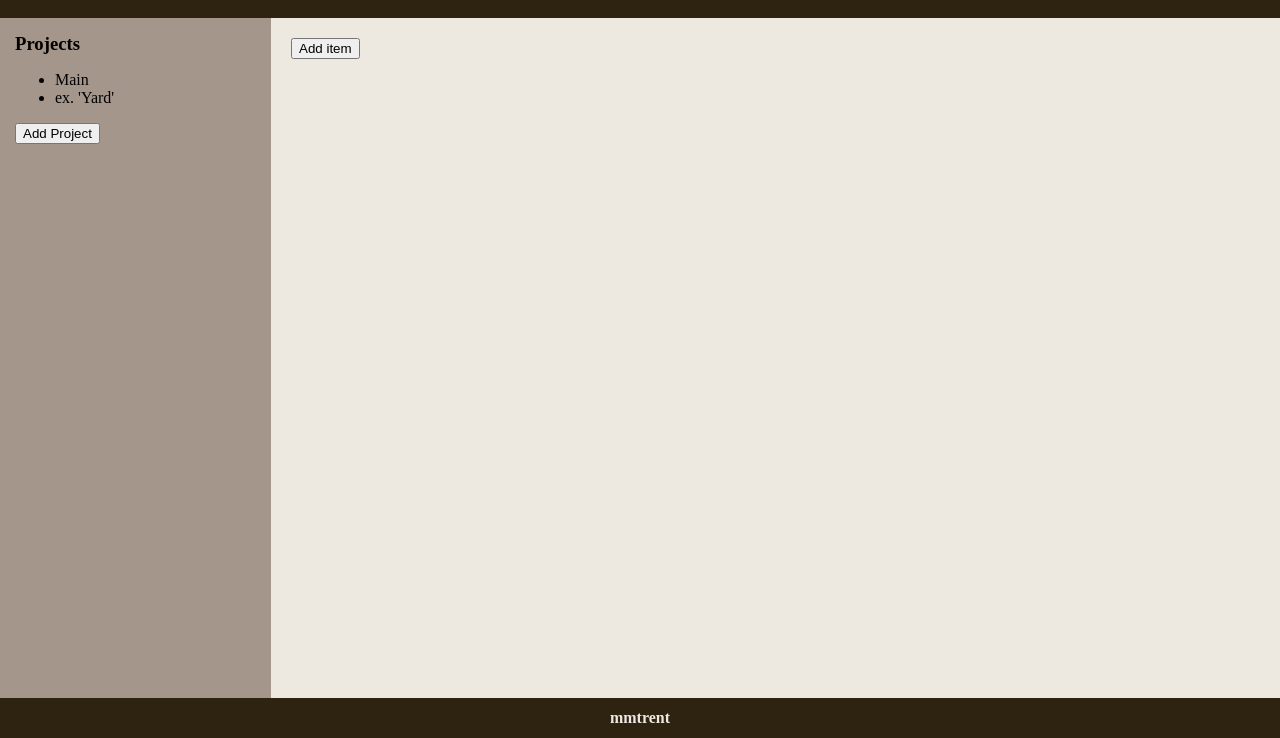
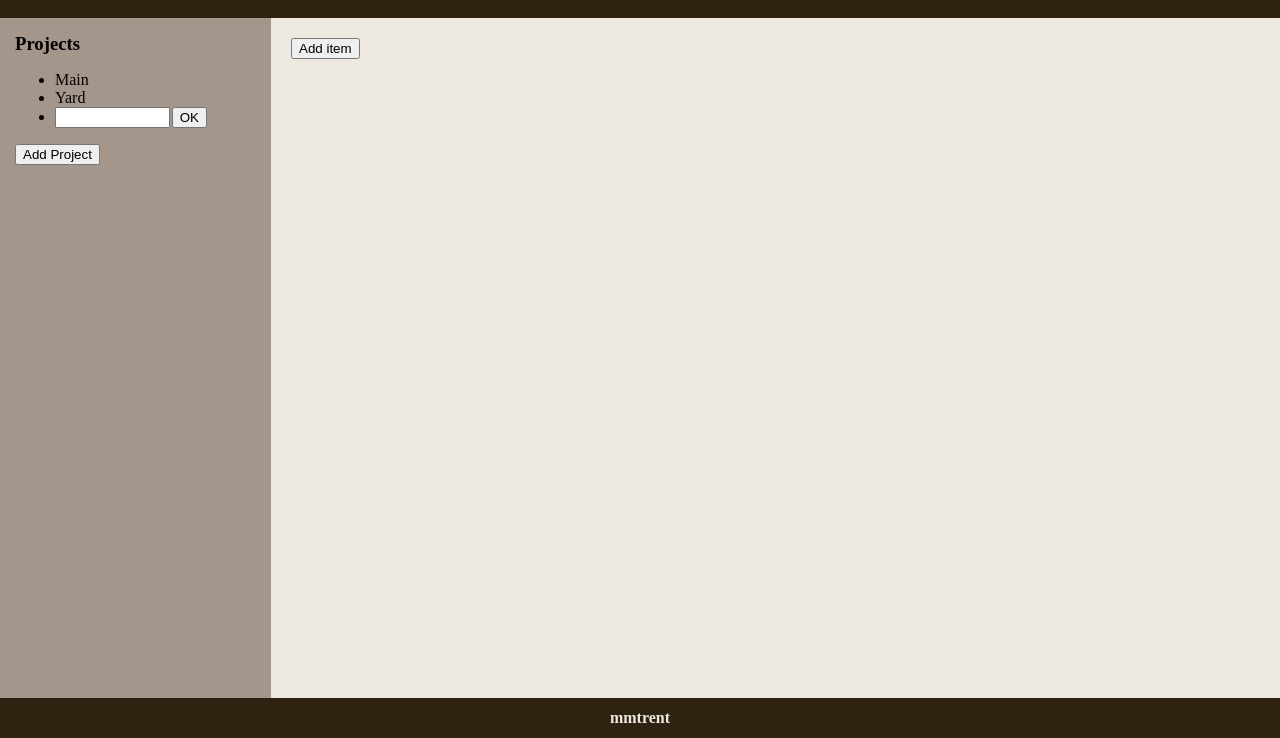
Before and after one commit to mmtrent/todo-list, a website built with webpack: page src/index.html in a window 1280 px wide. Both pictures are taken after a click on the button "Add Project". Shown: the part 62-800 px from the top of the page. Built offline with nearby package versions, Linux system fonts and the light colour scheme.

Commit message:
Add functionality to project display

```diff
--- a/src/index.html
+++ b/src/index.html
@@ -13,11 +13,10 @@
         <div id="menu">
           <div id="projects">
             <h1>Projects</h1>
-            <ul class="project-list">
+            <ul class="project-list" id="projectList">
               <li>Main</li>
-              <li>ex. 'Yard'</li>
             </ul>
-            <input type="button" value="Add Project">
+            <input type="button" id="addProject" value="Add Project">
           </div>
         </div>
         <div id="body">
--- a/src/index.js
+++ b/src/index.js
@@ -2,10 +2,18 @@ import _ from 'lodash';
 import './style.css';
 import todoItems from './todoClasses';
 import createTodoView from './todoViewController';
-//import createProjectView from './projectViewController';
+import createProjectView from './projectViewController';
 
 //Create default project 'main'
-let main = new todoItems();
+let project0 = new todoItems();
+let project1 = new todoItems();
 
-createTodoView(main);
-//createProjectView(main);
+const projects = [{title:"Main", object: project0},
+{title:"Yard", object: project1}];
+
+
+createTodoView(projects[1].object);
+
+export default projects;
+
+createProjectView();
--- a/src/projectViewController.js
+++ b/src/projectViewController.js
@@ -1,5 +1,59 @@
-createProjectView = () => {
-    //foo
+import projects from './index';
+
+const createProjectView = () => {
+    let projList = document.getElementById('projectList');
+
+    // Clear current project list contents (for use in view refresh)
+    while (projList.firstChild) {
+        projList.removeChild(projList.firstChild);
+        }
+
+    // Display list of projects
+    for (let i = 0; i < projects.length; i++) {
+        let projName = projects[i].title;
+        //let projList = document.getElementById('projectList');
+        let inputLi = document.createElement('li');
+        projList.appendChild(inputLi);
+        inputLi.innerText = projName;
+    }
+
+    // Create listener for 'Add Project' button
+    document.getElementById('addProject').addEventListener('click', function() {
+        createProjectInput();
+
+    }, { once: true });
+}
+
+const createProjectInput = () => {
+    let projInput = document.createElement('input');
+    projInput.id = 'projectinput';
+    projInput.setAttribute("type", "text");
+    projInput.setAttribute("name", "newProject");
+    projInput.classList.add('projectInput');
+
+    let inputLi = document.createElement('li');
+    let inputDiv = document.createElement('div');
+    inputDiv.classList.add('projInputDiv');
+    document.getElementById('projectList').appendChild(inputLi);
+    inputLi.appendChild(inputDiv);
+    inputDiv.appendChild(projInput);
+
+    let projInputBtn = document.createElement('input');
+    projInputBtn.setAttribute("type", "button");
+    projInputBtn.setAttribute("value", "OK");
+    projInputBtn.id = "projInputBtn";
+    inputDiv.appendChild(projInputBtn);
+
+    projInputBtn.addEventListener('click', function() {
+        let newProject = document.getElementsByName("newProject");
+        let project3 = {title: newProject[0].value, object: null}
+        projects.push(project3);
+        console.log(newProject[0].value)
+        createProjectView();
+    });
+
+   // createProjectView();
+
 }
 
 export default createProjectView;
--- a/src/saveTodo.js
+++ b/src/saveTodo.js
@@ -1,13 +1,13 @@
 import todoItems from "./todoClasses";
 
-const saveTodo = (project0) => {
+const saveTodo = (project) => {
 
     let title = document.getElementsByName('title');
     let description = document.getElementsByName('description');
     let dueDate = document.getElementsByName('dueDate');
     let priority = document.getElementsByName('priority');
 
-    project0.newTodo(title[0].value, description[0].value, dueDate[0].value, priority[0].value);
+    project.newTodo(title[0].value, description[0].value, dueDate[0].value, priority[0].value);
 
     // Hide new todo input fields after save button is selected
 
--- a/src/style.css
+++ b/src/style.css
@@ -83,3 +83,14 @@ h1 {
 .add-todo-popup > p {
     margin: 5px;
 }
+
+.projectInput {
+    width: 8em;
+}
+
+.projInputDiv {
+    display: flex;
+    flex-direction: row;
+    justify-content:left;
+    gap: 2px;
+}
--- a/src/todoViewController.js
+++ b/src/todoViewController.js
@@ -10,9 +10,9 @@ const clearForm = () => {
     document.getElementById('priority').value = "";
 }
 
-const createTodoView = (project0) => {
+const createTodoView = (currentProject) => {
     // Get array of todos from todoItems class 'allTodos' getter
-    let project = project0.allTodos;
+    let project = currentProject.allTodos;
 
     // Assign div that contains todo list to variable
     let todos = document.getElementById('todos');
@@ -52,15 +52,15 @@ const createTodoView = (project0) => {
     // Display todo save button after the todo info input fields
     const saveButton = document.getElementById('save-todo-btn');
     saveButton.addEventListener('click', function() {
-        saveTodo(project0);
+        saveTodo(currentProject);
         clearForm();
-        createTodoView(project0);
+        createTodoView(currentProject);
     }, { once: true }); // 'Once' option added to event listener to fix multiple entries to object bug
 
     // Create listener and logic for 'close' button on todo input form
     document.getElementById('close-todo-btn').addEventListener('click', function() {
         clearForm();
-        createTodoView(project0);
+        createTodoView(currentProject);
     }, { once: true });
 }
 
```
Also changed, not shown: dist/index.html, 1 other file.
